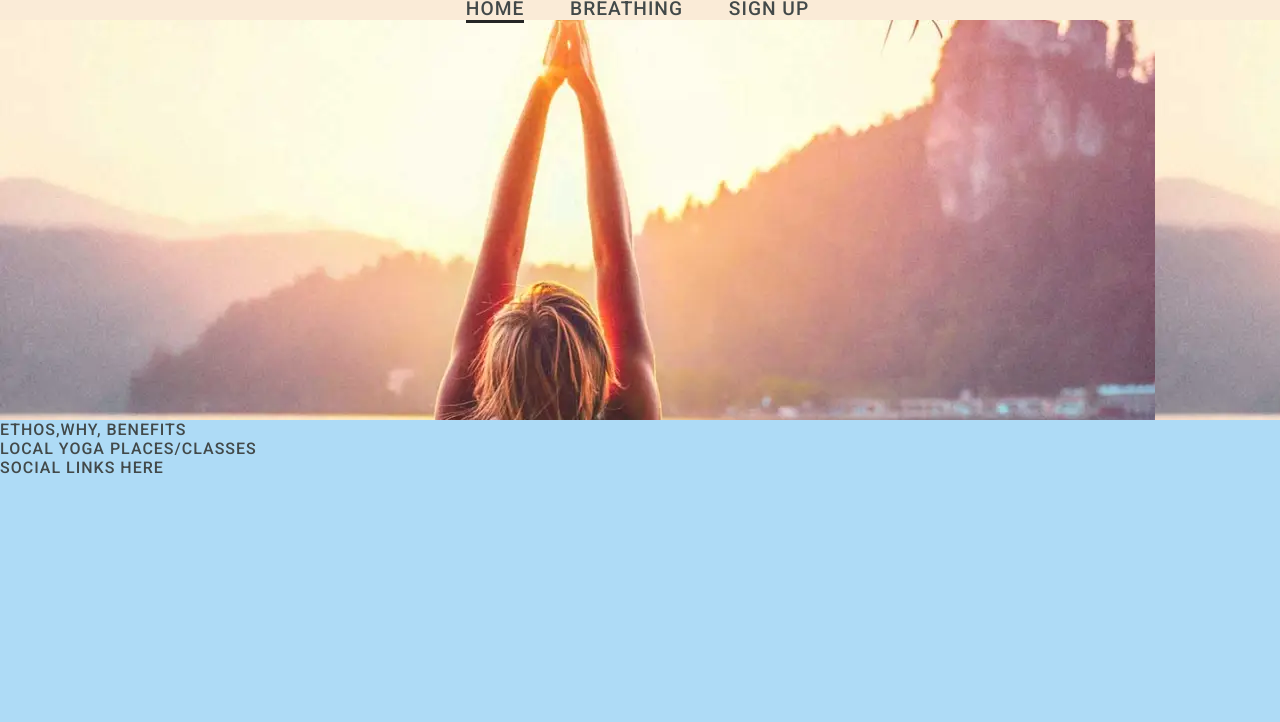
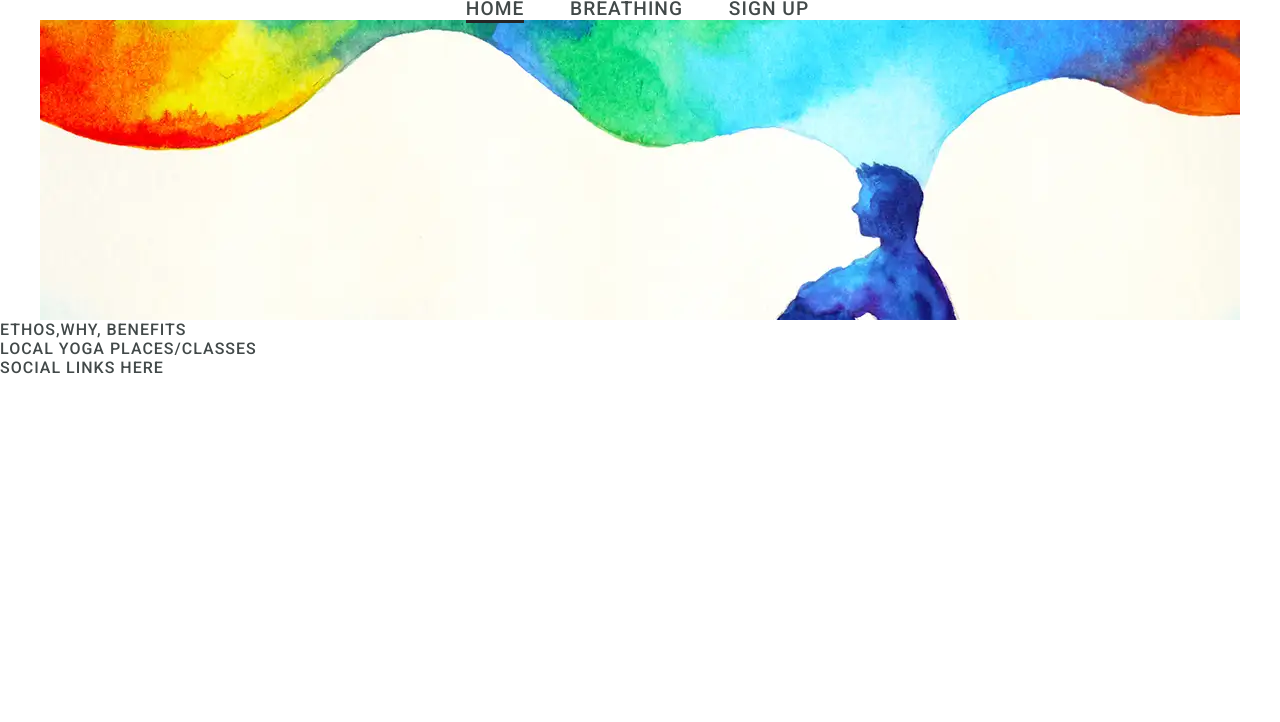
Before and after one commit to Davidw2710/Zen, a plain HTML site: page index.html in a window 1280 px wide. Shown: the part 78-800 px from the top of the page. Drawn offline with Linux system fonts and the light colour scheme.

Commit message:
new pic add

```diff
--- a/assets/css/style.css
+++ b/assets/css/style.css
@@ -8,7 +8,7 @@
 
 body {
     font-family: Roboto, sans-serif;
-    background-color: #AEDBF6;
+    background-color: #fff;
     color: #424949;
     text-transform: uppercase;
     letter-spacing: 1px;
@@ -51,7 +51,7 @@ h2 {
 }
 
 nav {
-    background-color: antiquewhite;
+    background-color: #fff;
 }
 
 #menu a:hover {
@@ -65,6 +65,6 @@ nav {
 
 #home-image {
     width: 100%;
-    height: 400px;
-    background: url(../images/1296x728_BODY_Meditation_Positions-Standing.webp);
+    height: 300px;
+    background: url(../images/mindfulnessshutterstock_1416917957.webp) no-repeat center center;
 }
```
Also changed, not shown: assets/images/mind1.jpg (added), assets/images/mindfulnessshutterstock_1416917957.webp (added).
